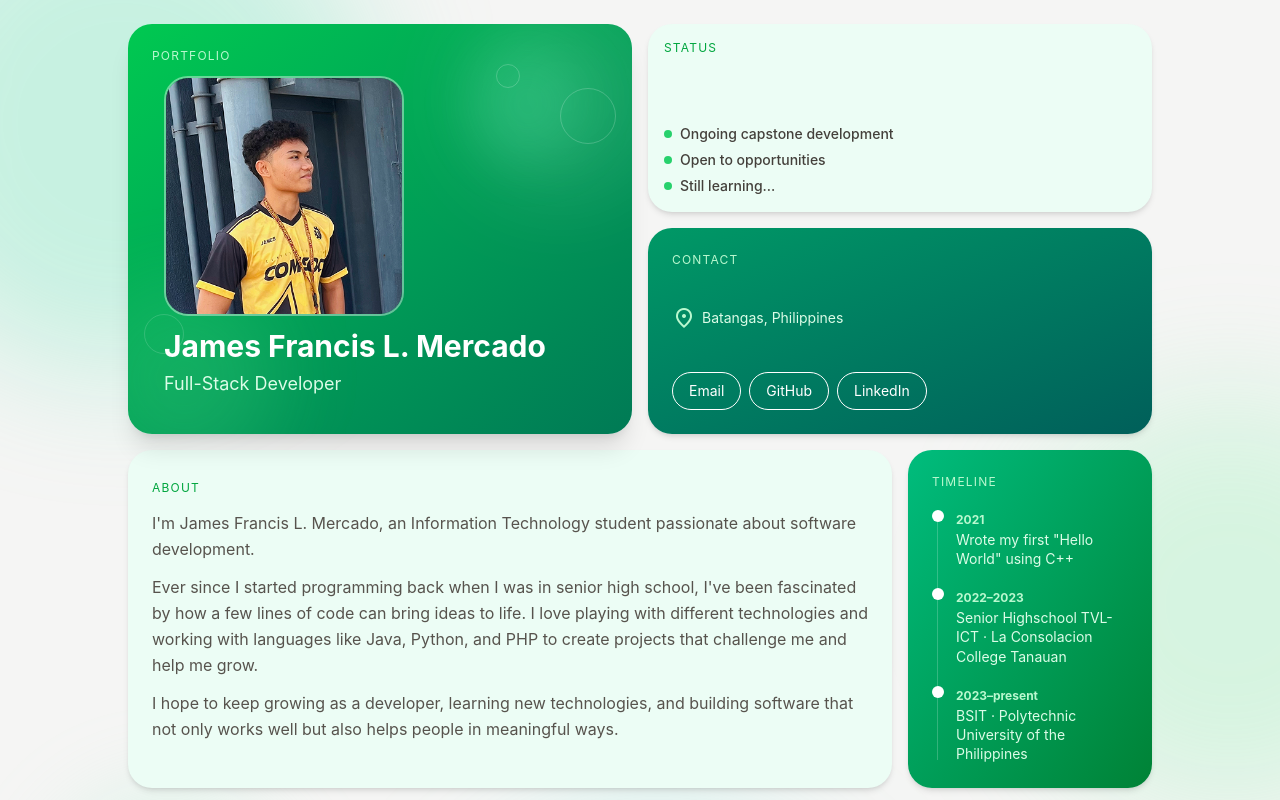
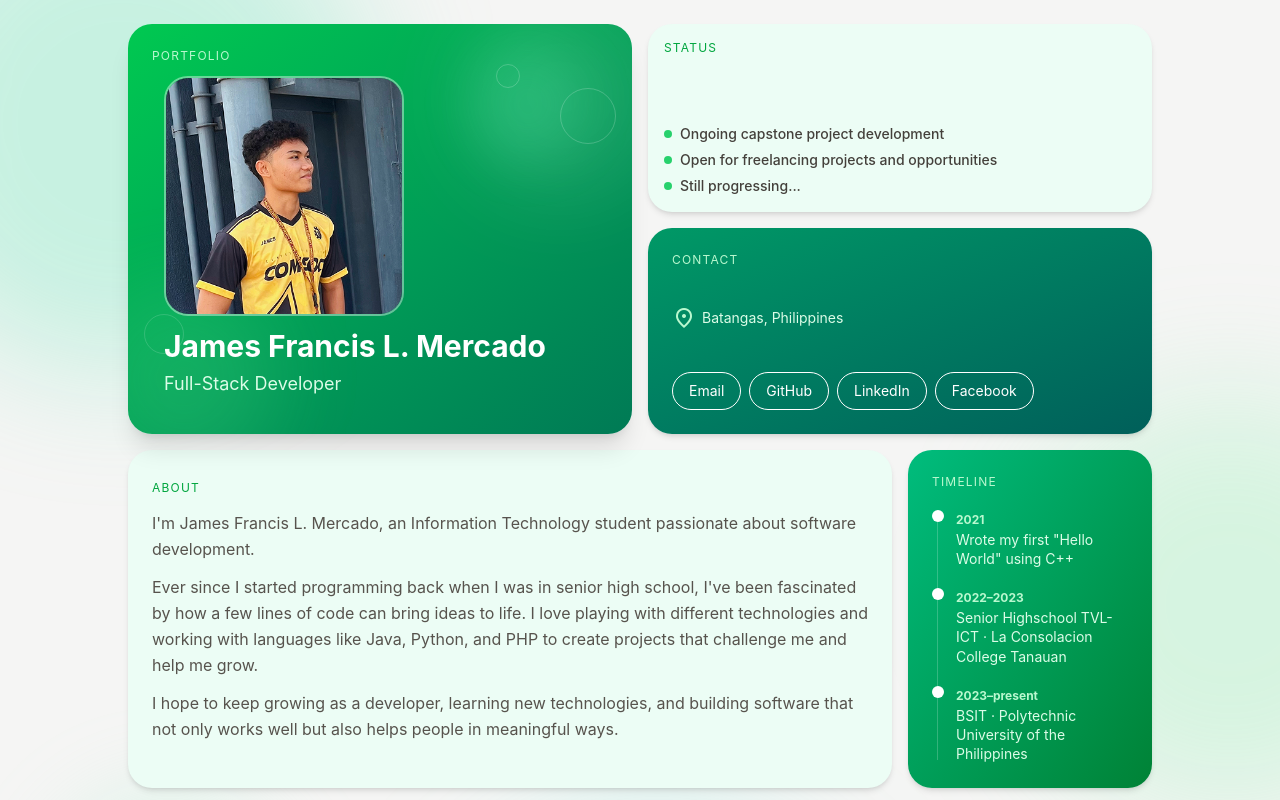
Before and after one commit to Jamexuu/Jamexuu.github.io, a React (Vite) app: page / in a window 1280 px wide. Shown: the top 800 px of the page. Built offline with nearby package versions, Linux system fonts and the light colour scheme.

Commit message:
feat: update contact and status card contents

```diff
--- a/src/components/home/ContactCard.tsx
+++ b/src/components/home/ContactCard.tsx
@@ -7,9 +7,10 @@ function ContactCard() {
         <span className="text-sm text-green-100">Batangas, Philippines</span>
       </div>
       <div className="mt-3 flex flex-wrap gap-2">
-        <a href="mailto:you@example.com" className="text-sm border border-white rounded-full px-4 py-2 hover:bg-white hover:text-green-700 transition-colors">Email</a>
-        <a href="https://github.com/" target="_blank" rel="noreferrer" className="text-sm border border-white rounded-full px-4 py-2 hover:bg-white hover:text-green-700 transition-colors">GitHub</a>
-        <a href="https://linkedin.com/" target="_blank" rel="noreferrer" className="text-sm border border-white rounded-full px-4 py-2 hover:bg-white hover:text-green-700 transition-colors">LinkedIn</a>
+        <a href="mailto:jamesfrancislmercado@gmail.com" className="text-sm border border-white rounded-full px-4 py-2 hover:bg-white hover:text-green-700 transition-colors">Email</a>
+        <a href="https://github.com/Jamexuu" target="_blank" rel="noreferrer" className="text-sm border border-white rounded-full px-4 py-2 hover:bg-white hover:text-green-700 transition-colors">GitHub</a>
+        <a href="https://www.linkedin.com/in/james-francis-mercado/" target="_blank" rel="noreferrer" className="text-sm border border-white rounded-full px-4 py-2 hover:bg-white hover:text-green-700 transition-colors">LinkedIn</a>
+        <a href="https://www.facebook.com/jamesfrancis.mercado22" target="_blank" rel="noreferrer" className="text-sm border border-white rounded-full px-4 py-2 hover:bg-white hover:text-green-700 transition-colors">Facebook</a>
       </div>
     </div>
   );
--- a/src/components/home/StatusCard.tsx
+++ b/src/components/home/StatusCard.tsx
@@ -5,15 +5,15 @@ function StatusCard() {
       <div className="flex flex-col gap-1.5 mt-2">
         <div className="flex items-center gap-2">
           <span className="w-2 h-2 rounded-full bg-green-500 animate-pulse shrink-0"></span>
-          <span className="text-sm font-medium text-stone-700">Ongoing capstone development</span>
+          <span className="text-sm font-medium text-stone-700">Ongoing capstone project development</span>
         </div>
         <div className="flex items-center gap-2">
           <span className="w-2 h-2 rounded-full bg-green-500 animate-pulse shrink-0"></span>
-          <span className="text-sm font-medium text-stone-700">Open to opportunities</span>
+          <span className="text-sm font-medium text-stone-700">Open for freelancing projects and opportunities</span>
         </div>
         <div className="flex items-center gap-2">
           <span className="w-2 h-2 rounded-full bg-green-500 animate-pulse shrink-0"></span>
-          <span className="text-sm font-medium text-stone-700">Still learning...</span>
+          <span className="text-sm font-medium text-stone-700">Still progressing...</span>
         </div>
       </div>
     </div>
```
